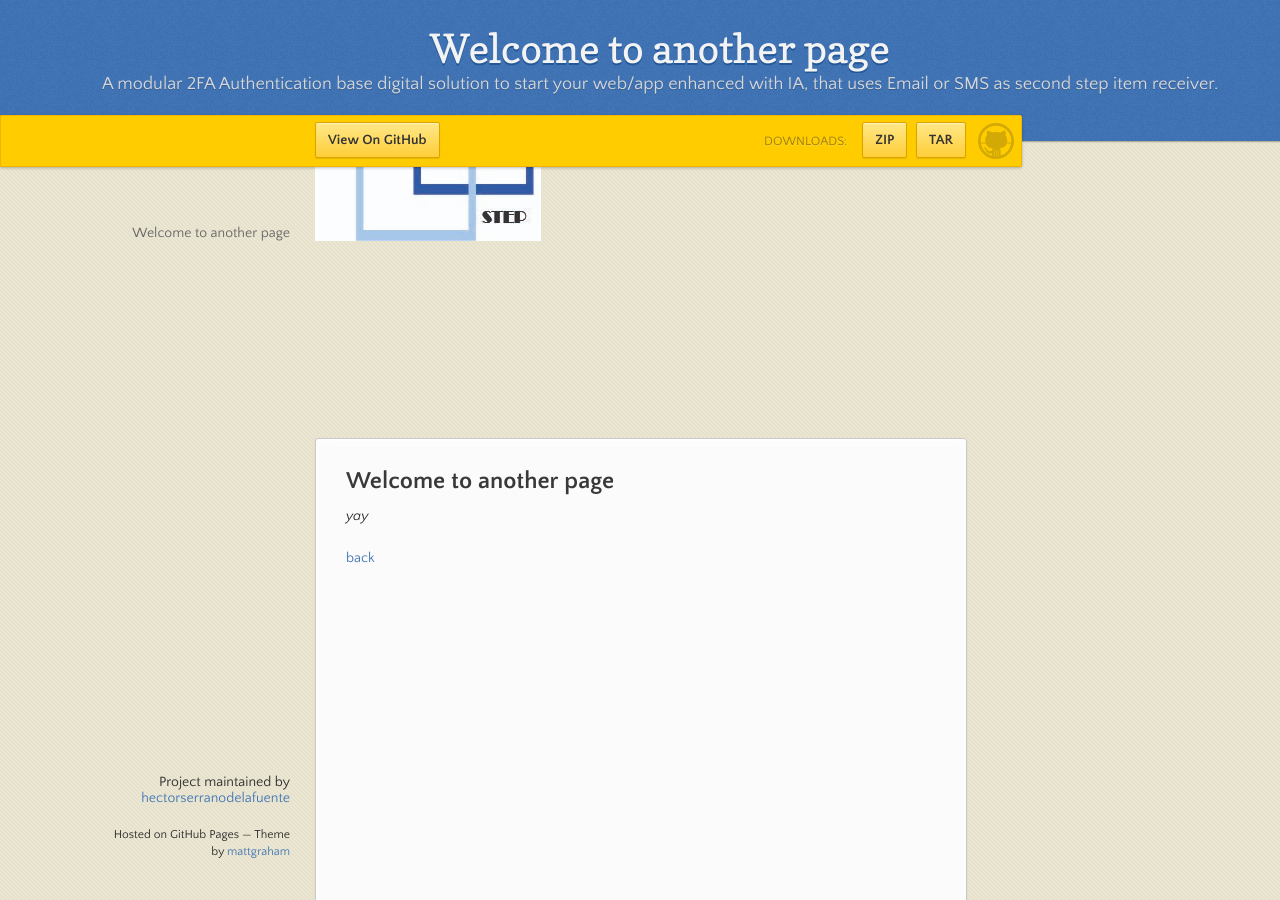
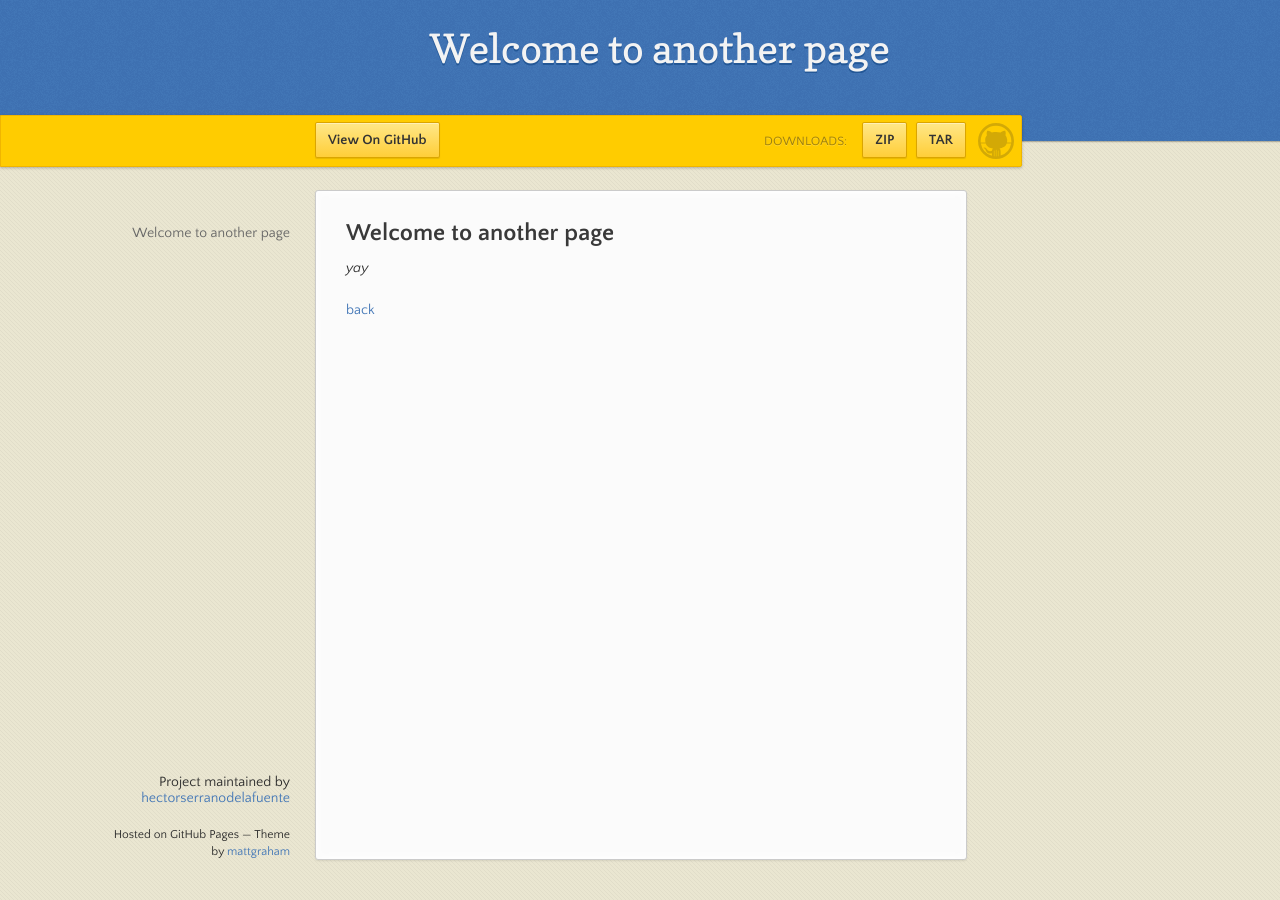
Before and after one commit to hectorserranodelafuente/get-stepByStep, a Jekyll site: the page built from another-page.md, in a window 1280 px wide and 900 px high. Built offline with Jekyll 4.4.1, drawn with Linux system fonts in a browser that asks for light colours; the repository's description, which GitHub fills in, is left out; our own code applies the rules of GitHub Pages for plain Markdown files.

Commit message:
templating

```diff
--- a/_config.yml
+++ b/_config.yml
@@ -1,5 +1,5 @@
 title: Step by Step
-description: A modular 2FA Authentication base digital solution to start your web/app enhanced with IA, that uses Email or SMS as second step item receiver.
+description:
 show_downloads: true
 google_analytics:
 theme: jekyll-theme-leap-day
--- a/_layouts/default.html
+++ b/_layouts/default.html
@@ -38,7 +38,6 @@
       </div><!-- end banner -->
 
     <div class="wrapper">
-      <img src="{{'/documentation/img/logoStepByStep.jpg'}}">
       <nav>
         <ul></ul>
       </nav>
```
Also changed, not shown: index.md (+1 -1 lines).
